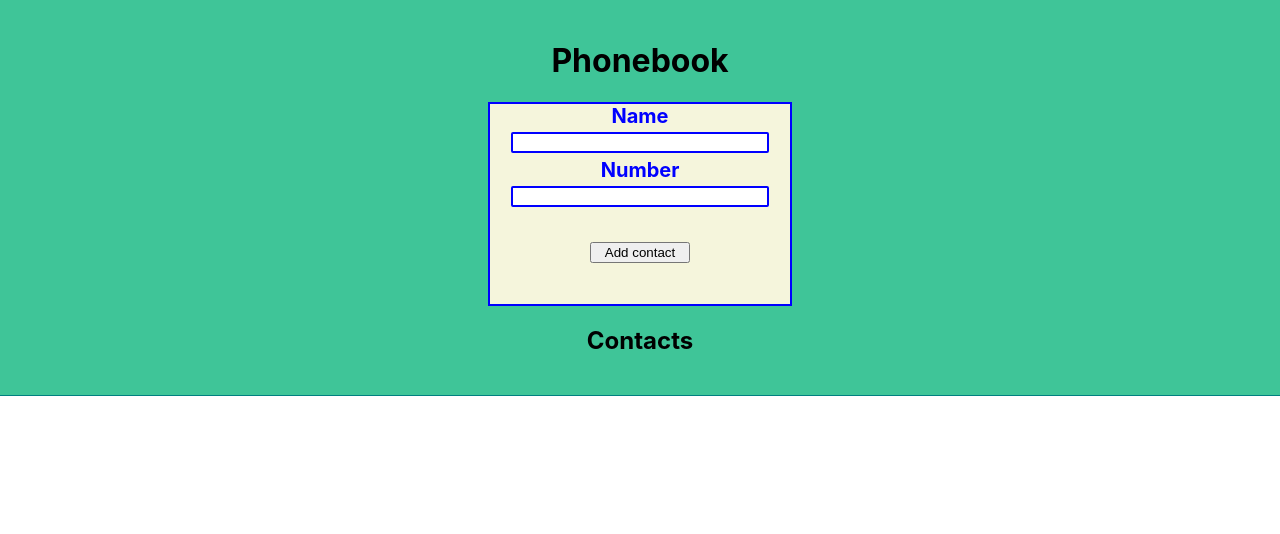
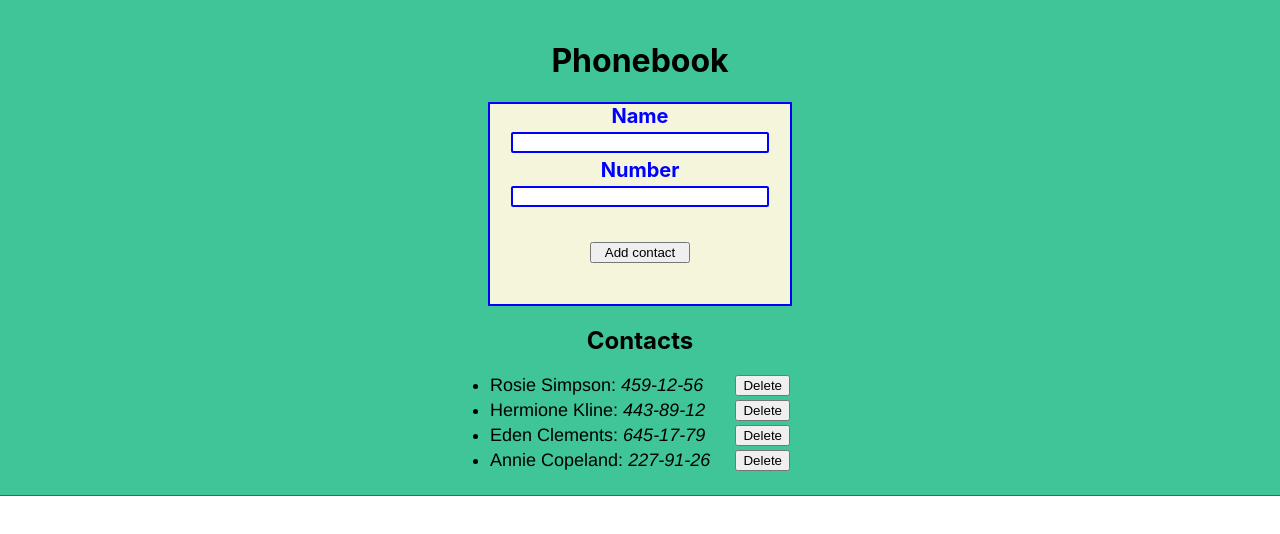
Before and after one commit to KaterinaGerts/goit-react-hw-02-phonebook, a React (Create React App) app: page / in a window 1280 px wide. Shown: the top 534 px of the page. Built offline with nearby package versions, Linux system fonts and the light colour scheme.

Commit message:
сделала добавление и удаление контактов

```diff
--- a/src/App.js
+++ b/src/App.js
@@ -1,32 +1,60 @@
 import React, { Component } from 'react';
 import Container from 'components/Container/Container';
 import ContactForm from 'components/ContactForm/ContactForm';
-
-
-
+import ContactList from 'components/ContactList/ContactList';
+// import Filter from 'components/Filter/Filter';
+import { v4 as uuidv4 } from 'uuid';
 
 class App extends Component {
   state = {
-    contacts: [],
-  }
+    contacts: [
+      { id: 'id-1', name: 'Rosie Simpson', number: '459-12-56' },
+      { id: 'id-2', name: 'Hermione Kline', number: '443-89-12' },
+      { id: 'id-3', name: 'Eden Clements', number: '645-17-79' },
+      { id: 'id-4', name: 'Annie Copeland', number: '227-91-26' },
+    ],
+    filter: '',
+  };
 
   formSubmitHandler = data => {
     console.log(data);
-  }
+  };
+
+addContact = ({name, number}) => {
+    const data = {
+      id: uuidv4(),
+      name,
+      number,
+    };
+
+    this.setState(({contacts}) => ({
+      contacts: [...contacts, data],
+    }));
+  };
+
+  deleteContact = contactId => {
+    this.setState(prevState => ({
+      contacts: prevState.contacts.filter(contact => contact.id !== contactId),
+    }));
+  };
 
   render() {
-
     return (
       <Container>
-      <div>
-      <h1>Phonebook</h1>
-      <ContactForm onSubmit={this.formSubmitHandler}/>
+        <div>
+          <h1>Phonebook</h1>
+          <ContactForm
+          onSubmit={this.addContact}
+          />
 
-      <h2>Contacts</h2>
-      {/* <Filter ... />
-      <ContactList ... /> */}
-    </div>
-    </Container>
+          <h2>Contacts</h2>
+          {/* <Filter />  */}
+          <ContactList
+            contacts={this.state.contacts}
+            onDeleteContact={this.deleteContact}
+          />
+        </div>
+      </Container>
     );
   }
 }
--- a/src/components/ContactForm/ContactForm.js
+++ b/src/components/ContactForm/ContactForm.js
@@ -1,7 +1,6 @@
 import React, { Component } from 'react';
 import s from './ContactForm.module.css';
 import PropTypes from 'prop-types';
-import { v4 as uuidv4 } from 'uuid';
 
 class ContactForm extends Component {
   state = {
@@ -17,16 +16,15 @@ class ContactForm extends Component {
   handleSubmit =e => {
     e.preventDefault();
 
-    this.props.onSubmit(this.state);
+    const {name, number} = this.state
+
+    this.props.onSubmit({name, number});
     this.reset();
   };
 
   reset = () => {
     this.setState({name: '', number: '',});
   };
-
-  inputNameId = uuidv4();
-  inputNunberId = uuidv4();
 
   render() {
     const { name, number } = this.state;
@@ -41,7 +39,6 @@ class ContactForm extends Component {
             name="name"
             value={name}
             onChange={this.handleChange}
-            id={this.inputNameId}
             pattern="^[a-zA-Zа-яА-Я]+(([' -][a-zA-Zа-яА-Я ])?[a-zA-Zа-яА-Я]*)*$"
             title="Имя может состоять только из букв, апострофа, тире и пробелов. Например Adrian, Jacob Mercer, Charles de Batz de Castelmore d'Artagnan и т. п."
             required
@@ -55,7 +52,6 @@ class ContactForm extends Component {
             name="number"
             value={number}
             onChange={this.handleChange}
-            id={this.inputNunberId}
             pattern="\+?\d{1,4}?[-.\s]?\(?\d{1,3}?\)?[-.\s]?\d{1,4}[-.\s]?\d{1,4}[-.\s]?\d{1,9}"
             title="Номер телефона должен состоять цифр и может содержать пробелы, тире, круглые скобки и может начинаться с +"
             required
@@ -70,8 +66,8 @@ class ContactForm extends Component {
 }
 
 ContactForm.propTypes = {
-  name: PropTypes.string.isRequired,
-  number: PropTypes.string.isRequired,
+  name: PropTypes.string,
+  number: PropTypes.number,
 };
 
 export default ContactForm;
--- a/src/components/ContactList/ContactList.js
+++ b/src/components/ContactList/ContactList.js
@@ -0,0 +1,23 @@
+import PropTypes from 'prop-types';
+import s from './ContactList.module.css';
+
+export default function ContactList({ contacts, onDeleteContact }) {
+  return (
+    <ul className={s.contactList}>
+      {contacts.map(({ name, number, id }) => (
+        <li className={s.name} key={id}>
+          {name}: <span className={s.number}>{number}</span>
+          <button type="button" className={s.button} onClick={() => onDeleteContact(id)}>Delete</button>
+        </li>
+      ))}
+    </ul>
+  );
+}
+
+ContactList.propTypes = {
+    contacts: PropTypes.arrayOf(
+    PropTypes.shape({
+      id: PropTypes.string.isRequired,
+    }),
+  ),
+};
--- a/src/components/ContactList/ContactList.module.css
+++ b/src/components/ContactList/ContactList.module.css
@@ -0,0 +1,28 @@
+.contactList {
+    position: relative;
+    display: flex;
+    flex-direction: column;
+    margin: 0;
+    margin-left: auto;
+    margin-right: auto;
+    text-align: left;
+    width: 300px;
+    padding: 0;
+}
+
+.name {
+    margin-bottom: 4px;
+    font-size: 18px;
+    font-weight: 500;
+   font-family: 'Franklin Gothic Medium', 'Arial Narrow', Arial, sans-serif;
+}
+
+.number {
+    font-style: italic;
+}
+
+.button {
+    position: absolute;
+    right: 0;
+    margin-left: 10px;
+}
--- a/src/components/Container/Container.module.css
+++ b/src/components/Container/Container.module.css
@@ -1,7 +1,5 @@
 .container {
   max-width: 1240px;
-  margin-left: auto;
-  margin-right: auto;
   padding: 20px;
   background-color: rgb(63, 197, 152);
   text-align: center;
--- a/src/components/Filter/Filter.js
+++ b/src/components/Filter/Filter.js
@@ -0,0 +1,3 @@
+export default function Filter() {
+    return;
+}
```
